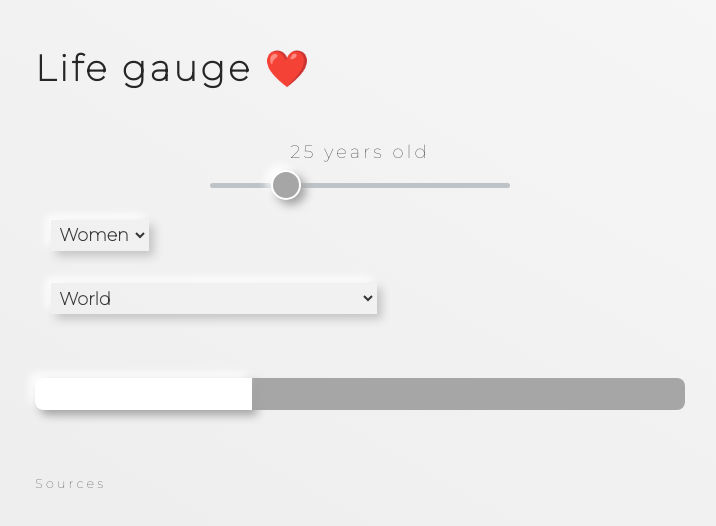
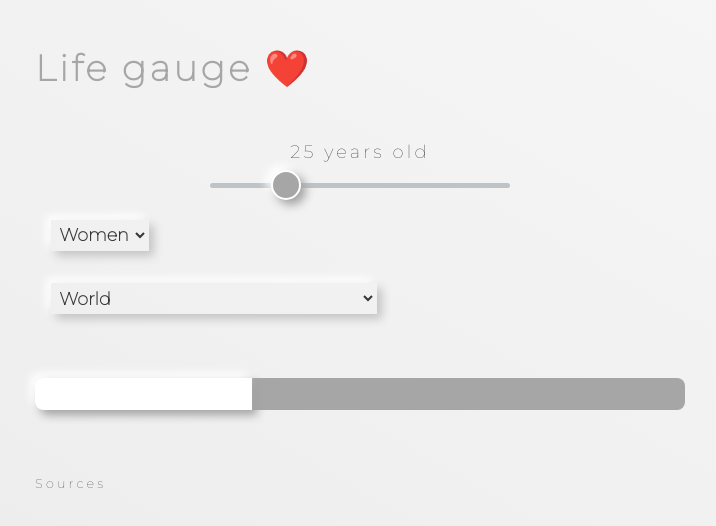
Before and after one commit to yleprince/life, a plain HTML site: page index.html in a window 1280 px wide. Shown: the whole page, without its empty margins (280-996 px from the left). Drawn offline with Linux system fonts and the light colour scheme.

Commit message:
Update style.css

```diff
--- a/style.css
+++ b/style.css
@@ -18,6 +18,9 @@ body {
     background: linear-gradient(30deg, #e9e9e9, #f7f7f7);
 }
 
+h1 {
+    color: #A6A6A6;
+}
 #centered {
     margin: auto;
     /* flex: 1; */
```
